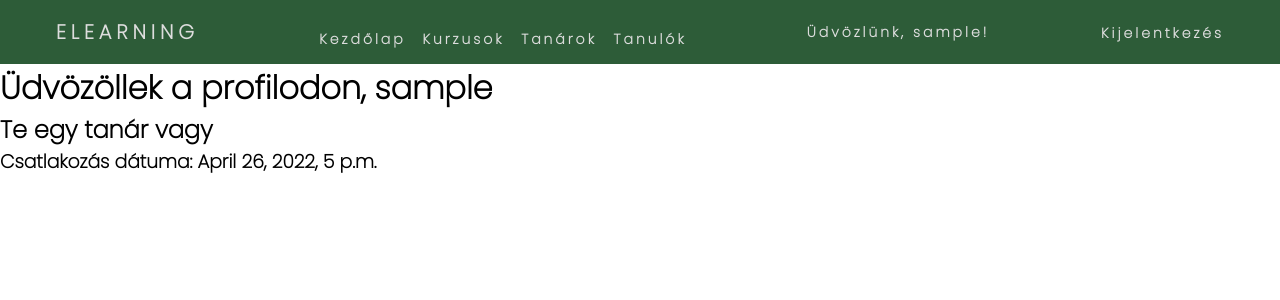
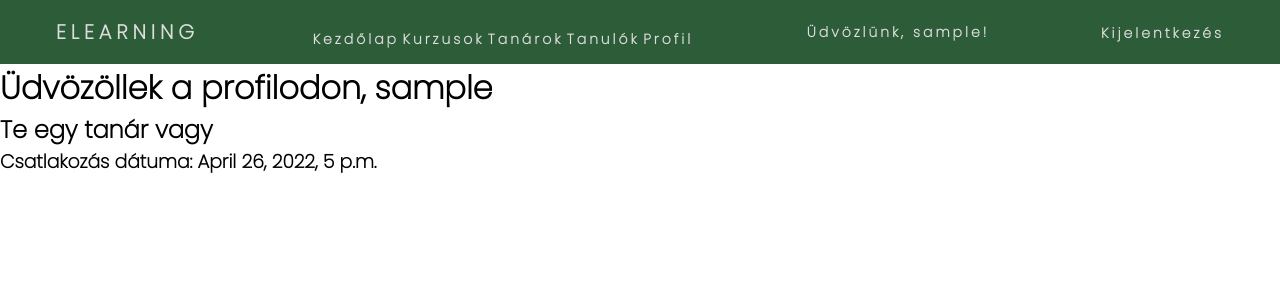
Before and after one commit to prokajkristof/Husi, a Django app: page /profile_s/ in a window 1280 px wide. Shown: the top 300 px of the page. Run offline with Django 4.2, Linux system fonts and the light colour scheme; the visitor is signed in with stand-in values (Sample User, id 1); some libraries are stand-ins or nearby versions.

Commit message:
fix(#5): fixed header profil button

```diff
--- a/templates/elearning/header.html
+++ b/templates/elearning/header.html
@@ -20,6 +20,8 @@ color: rgb(221, 221, 221);
         <li> <a href="/course_list/">Kurzusok</a></li>
         <li> <a href="#">Tanárok</a></li>
         <li> <a href="#">Tanulók</a></li>
+        <li> <a href="/profile_s">Profil</a></li>
+
 
     </ul>
 
```
